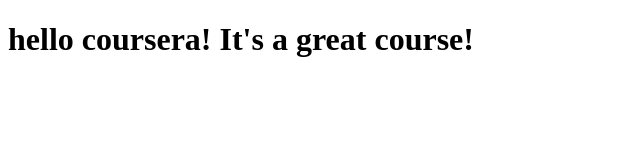
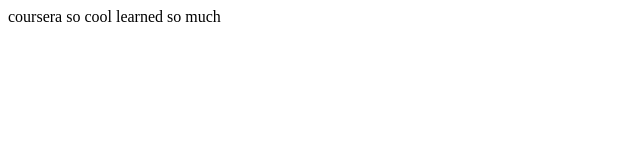
Before and after one commit to onayna/coursera-test, a plain HTML site: page site/index.html in a window 1280 px wide. Shown: the whole page, without its empty margins (0-640 px from the left). Drawn offline with Linux system fonts and the light colour scheme.

Commit message:
Add files via upload

```diff
--- a/site/index.html
+++ b/site/index.html
@@ -1,9 +1,11 @@
+<!doctype html>
 <!DOCTYPE html>
 <html>
 <head>
-	<title> hello coursera!</title>
+<meta charset="utf-8">
+<title>coursera is cool!</title>
 </head>
 <body>
-<h1> hello coursera! It's a great course! </h1>
+coursera so cool  learned so much
 </body>
 </html>
```
